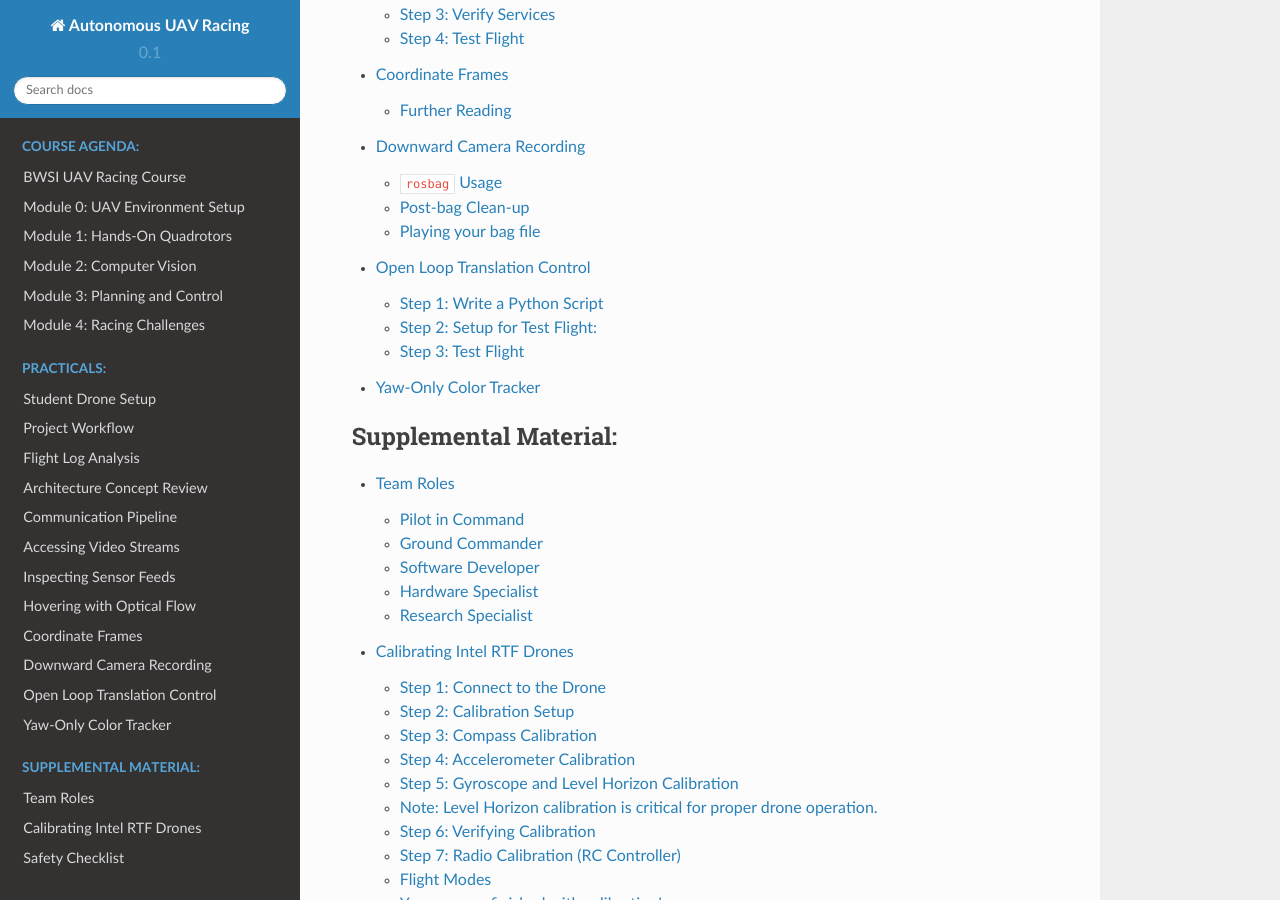
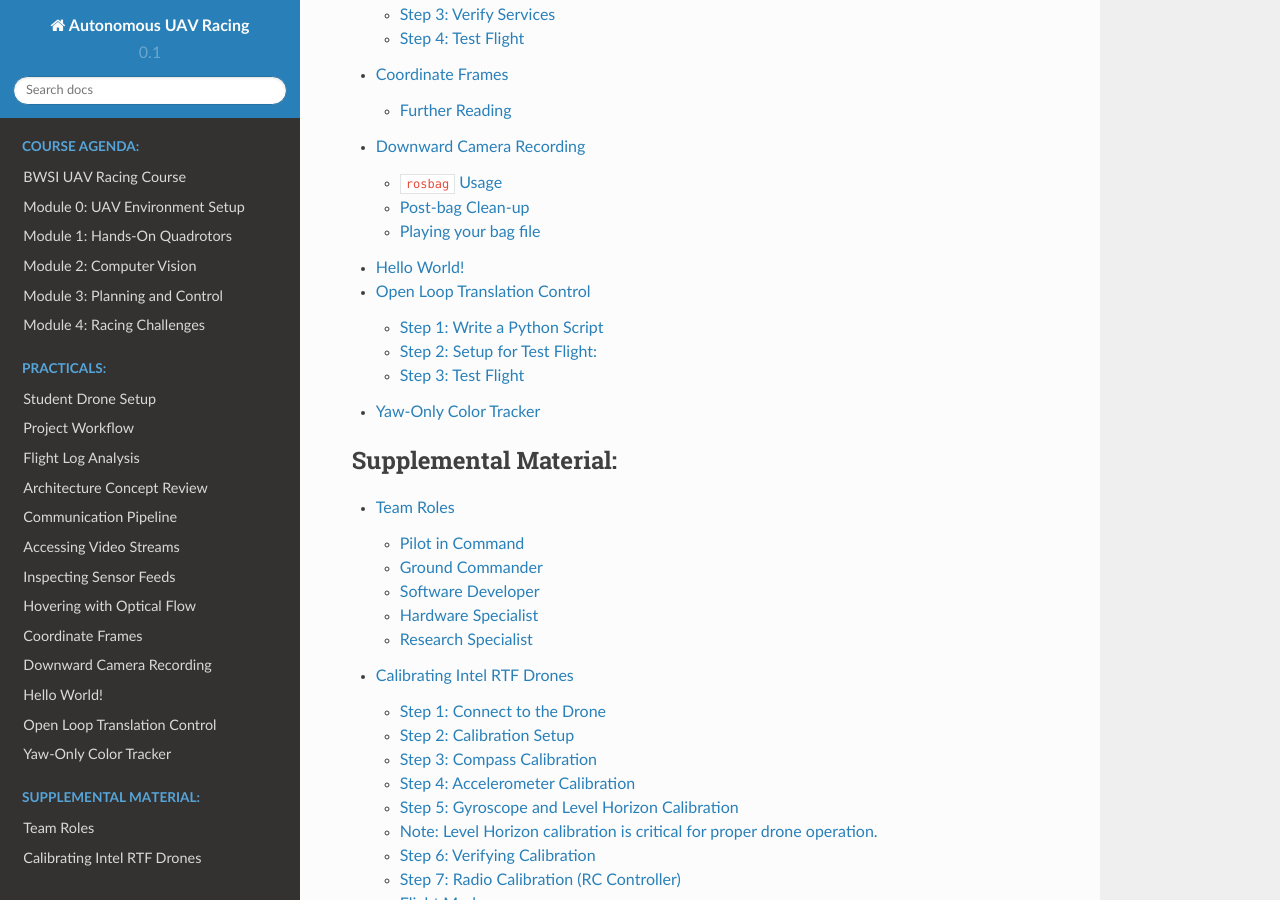
Before and after one commit to BWSI-UAV/website, a Sphinx documentation site: the page built from docs/index.rst, in a window 1280 px wide and 900 px high, scrolled down 2017 px. Built offline with Sphinx 7.4.7 and the Read the Docs theme 2.0.0, drawn with Linux system fonts in a browser that asks for light colours.

Commit message:
hello world test

```diff
--- a/docs/index.rst
+++ b/docs/index.rst
@@ -31,6 +31,7 @@
    enable_optical_flow.ipynb
    reference_frames.ipynb
    downward_cam_bag.ipynb
+   hello_world.ipynb
    open_loop_translation_control.ipynb
    yaw_color_tracker.ipynb
 
```
Also changed, not shown: docs/hello_world.ipynb (added).
